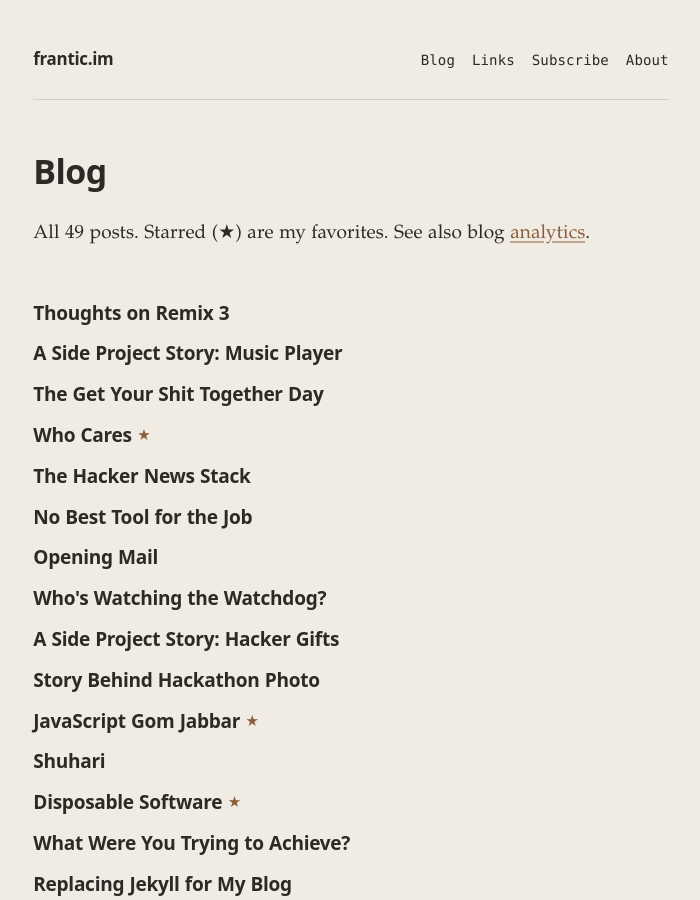
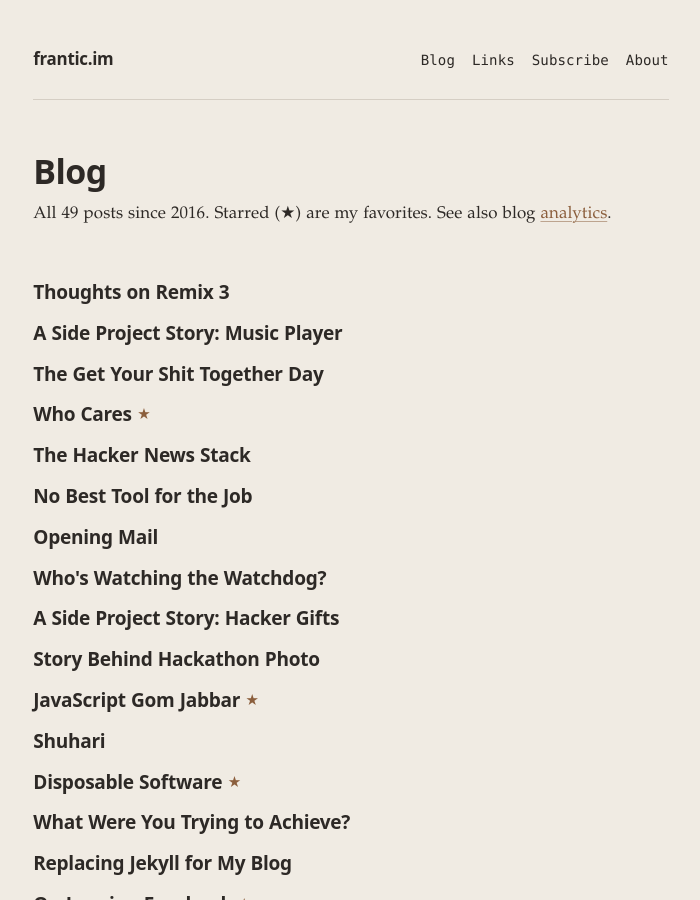
Before and after one commit to frantic/frantic.github.io, a Jekyll site: the page built from pages/blog.html, in a window 1280 px wide and 900 px high. Shown: the whole window, without its empty margins (289-989 px from the left). Built offline with Jekyll 4.4.1, drawn with Linux system fonts in a browser that asks for light colours.

Commit message:
Use consistent page layout for blog and links pages
Switch both from layout:default (manual h1, container, main) to
layout:page for consistent heading style and spacing with the about
page. Add 'since 2016' to blog post count.

Co-authored-by: Shelley <shelley@exe.dev>

```diff
--- a/pages/blog.html
+++ b/pages/blog.html
@@ -1,14 +1,11 @@
 ---
-layout: default
+layout: page
 title: Blog
 permalink: /blog/
 ---
 
-<div class="container">
-  {% include header.html %}
-  <main>
-    <h1>Blog</h1>
-    <p>All {{ site.posts | size }} posts. Starred (★) are my favorites. See also blog <a href="https://u.frantic.im/share/PdxrhczkbRQVIp61/frantic.im">analytics</a>.</p>
+<p>All {{ site.posts | size }} posts since 2016. Starred (★) are my favorites. See also blog <a href="https://u.frantic.im/share/PdxrhczkbRQVIp61/frantic.im">analytics</a>.</p>
+
 <div class="related-posts">
   <ul>
     {% for post in site.posts %}
@@ -18,6 +15,6 @@ permalink: /blog/
     {% endfor %}
   </ul>
 </div>
-  </main>
-  {% include subscribe.html %} {% include footer.html %}
-</div>
+
+{% include subscribe.html %}
+{% include footer.html %}
```
Also changed, not shown: pages/links.html (+4 -8 lines). Lines whose indentation alone changed are shown as unchanged.
